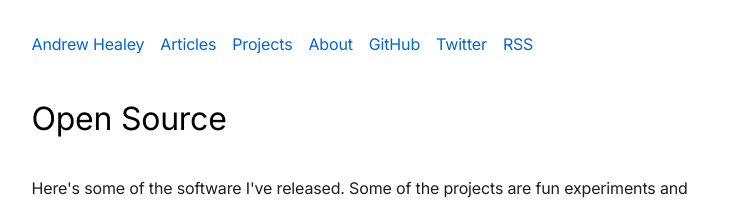
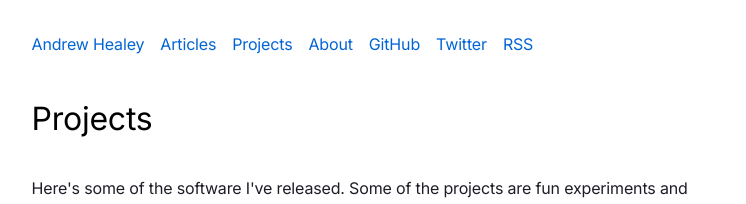
Before and after one commit to healeycodes/healeycodes.com, a Next.js app: page /projects in a window 1280 px wide. Shown: the top 204 px of the page, without its empty margins (262-1008 px from the left). Built offline with nearby package versions, Linux system fonts and the light colour scheme.

Commit message:
Rename Open Source -> Projects

```diff
--- a/pages/projects.tsx
+++ b/pages/projects.tsx
@@ -13,7 +13,7 @@ export default function Projects() {
       description="Some of the software I've released. Some of the projects are fun
 experiments and others are used by people everyday!"
     >
-      <h1>Open Source</h1>
+      <h1>Projects</h1>
       <main>
         <p>
           Here's some of the software I've released. Some of the projects are
```
